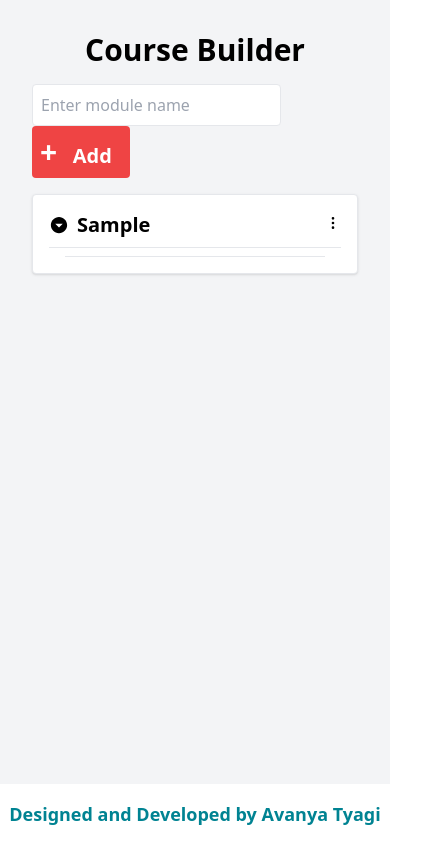
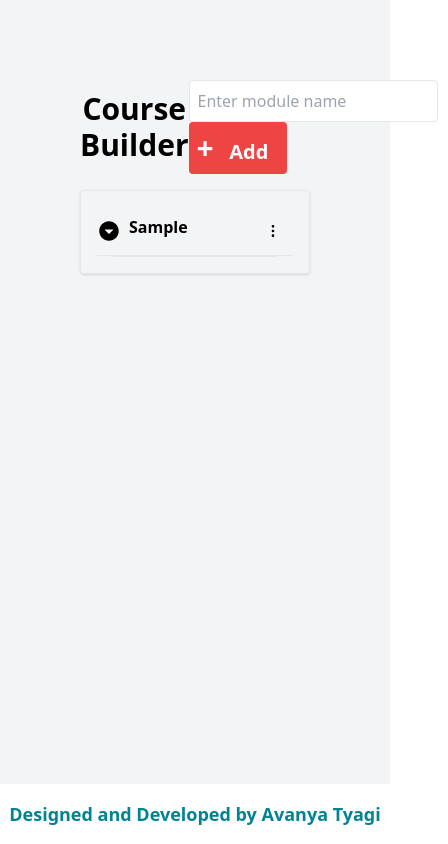
Before and after one commit to Nishant4coding/toddle-task, a React (Create React App) app: page / in a window 390 px wide. Both pictures are taken after typing "Sample" into the empty fields and a click on the button "+ Add". Shown: the whole page, 448 px wide, since content can reach past the window. Built offline with nearby package versions, Linux system fonts and the light colour scheme.

Commit message:
create drag n drop for modules

```diff
--- a/src/App.js
+++ b/src/App.js
@@ -1,8 +1,9 @@
-import React, { useState } from "react";
-import ModuleList from "./components/ModuleList";
-import ModuleForm from "./components/ModuleForm";
-import Footer from "./components/Foooter";
-import emptyBoxImage from "./Assets/box.png"; // Import the image
+import React, { useState } from 'react';
+import ModuleList from './components/ModuleList';
+import ModuleForm from './components/ModuleForm';
+import Footer from './components/Foooter';
+import emptyBoxImage from './Assets/box.png';
+import './App.css';
 
 const App = () => {
   const [modules, setModules] = useState([]);
@@ -109,41 +110,18 @@ const App = () => {
     setModules(newModules);
   };
 
-  const editResource = (moduleIndex, resourceId, newName) => {
-    const newModules = modules.map((module, i) =>
-      i === moduleIndex
-        ? {
-            ...module,
-            resources: module.resources.map((resource) =>
-              resource.id === resourceId
-                ? { ...resource, name: newName }
-                : resource
-            ),
-          }
-        : module
-    );
-    setModules(newModules);
-  };
-
-  const editLink = (moduleIndex, linkId, newName) => {
-    const newModules = modules.map((module, i) =>
-      i === moduleIndex
-        ? {
-            ...module,
-            links: module.links.map((link) =>
-              link.id === linkId ? { ...link, name: newName } : link
-            ),
-          }
-        : module
-    );
+  const moveModule = (dragIndex, hoverIndex) => {
+    const newModules = [...modules];
+    const [draggedModule] = newModules.splice(dragIndex, 1);
+    newModules.splice(hoverIndex, 0, draggedModule);
     setModules(newModules);
   };
 
   return (
     <main>
-    <div className="p-8 md:p-20 bg-gray-100 min-h-screen">
-      <div className="flex flex-col md:flex-row justify-between items-center">
-        <h1 className="text-3xl md:text-4xl font-bold mb-4 text-center md:text-left">
+      <div className="p-20 bg-gray-100 min-h-screen">
+        <div className="flex flex-row justify-between items-center">
+          <h1 className="text-3xl font-bold mb-4 text-center">
             Course Builder
           </h1>
           <ModuleForm addModule={addModule} />
@@ -152,7 +130,7 @@ const App = () => {
           {modules.length === 0 ? (
             <img src={emptyBoxImage} alt="Empty Box" />
           ) : (
-          <div className="w-full md:w-[50%]">
+            <div className="w-full md:w-2/3 lg:w-1/2">
               <ModuleList
                 modules={modules}
                 deleteModule={deleteModule}
@@ -165,8 +143,7 @@ const App = () => {
                 renameLink={renameLink}
                 moveResource={moveResource}
                 moveLink={moveLink}
-              editResource={editResource}
-              editLink={editLink}
+                moveModule={moveModule} // Pass moveModule function
               />
             </div>
           )}
@@ -174,7 +151,6 @@ const App = () => {
       </div>
       <Footer />
     </main>
-
   );
 };
 
--- a/src/components/DragDrop.js
+++ b/src/components/DragDrop.js
@@ -29,8 +29,8 @@ const DragAndDrop = ({
   return (
     <div>
       {resources.map((resource, index) => (
-        <div key={resource.id} className='flex flex-row justify-between items-center'>
-          <BsFileEarmarkPdf className="text-xl font-semibold mb-2 text-blue-500 " />
+        <div key={resource.id} className='flex flex-row-reverse justify-between items-center'>
+
           <DraggableItem
             id={resource.id}
             name={resource.name}
@@ -42,6 +42,7 @@ const DragAndDrop = ({
             onEdit={editResource}
             onDelete={deleteResource}
           />
+          <BsFileEarmarkPdf className="text-xl font-semibold mb-2 text-blue-500 " />
         </div>
       ))}
       <hr />
--- a/src/components/DraggableItem.js
+++ b/src/components/DraggableItem.js
@@ -46,6 +46,7 @@ const DraggableItem = ({ id, name, type, index, moveItem, onEdit, onDelete, file
       {name}
 
         <button onClick={() => setIsMenuOpen(!isMenuOpen)} className="focus:outline-none">
+
           <FiMoreVertical />
         </button>
         {isMenuOpen && (
--- a/src/components/ModuleList.js
+++ b/src/components/ModuleList.js
@@ -1,12 +1,39 @@
 import React, { useState } from 'react';
-import { DndProvider } from 'react-dnd';
+import { DndProvider, useDrag, useDrop } from 'react-dnd';
 import { HTML5Backend } from 'react-dnd-html5-backend';
-import { FiMoreVertical } from 'react-icons/fi';
-import { IoMdArrowDropdownCircle } from "react-icons/io";
-import { BsPlusSquare, BsLink, BsPencilSquare, BsTrash } from "react-icons/bs";
+import DragAndDrop from './DragDrop';
 import AddResourceModal from '../custom/R_Modal';
 import AddLinkModal from '../custom/L_Modal';
-import DragAndDrop from './DragDrop';
+import { FiMoreVertical } from 'react-icons/fi';
+import { IoMdArrowDropdownCircle } from 'react-icons/io';
+import { BsPlusSquare, BsLink, BsPencilSquare, BsTrash } from 'react-icons/bs';
+
+const ItemType = {
+  MODULE: 'module',
+};
+
+const DraggableModule = ({ module, index, moveModule, children }) => {
+  const [, ref] = useDrag({
+    type: ItemType.MODULE,
+    item: { index },
+  });
+
+  const [, drop] = useDrop({
+    accept: ItemType.MODULE,
+    hover: (draggedItem) => {
+      if (draggedItem.index !== index) {
+        moveModule(draggedItem.index, index);
+        draggedItem.index = index;
+      }
+    },
+  });
+
+  return (
+    <li ref={(node) => ref(drop(node))} className="p-4 border rounded shadow relative">
+      {children}
+    </li>
+  );
+};
 
 const ModuleList = ({
   modules,
@@ -20,6 +47,7 @@ const ModuleList = ({
   moveLink,
   editResource,
   editLink,
+  moveModule, // Accept moveModule as prop
 }) => {
   const [isResourceModalOpen, setResourceModalOpen] = useState(false);
   const [isLinkModalOpen, setLinkModalOpen] = useState(false);
@@ -46,12 +74,14 @@ const ModuleList = ({
       <div>
         <ul className="space-y-4">
           {modules.map((module, moduleIndex) => (
-            <li key={moduleIndex} className="p-4 border rounded shadow relative bg-white">
+            <DraggableModule key={moduleIndex} index={moduleIndex} moveModule={moveModule} module={module}>
               <div className="flex items-center justify-between">
-                <h2 className="text-xl font-semibold flex items-center">
-                  <IoMdArrowDropdownCircle className="mr-2" />
+                <h2 className="text-2xl font-semibold">
+                  <IoMdArrowDropdownCircle />
+                </h2>
+                <div className="flex-1 font-bold p-2 rounded mr-2 mb-2">
                   {module.name}
-                </h2>
+                </div>
                 <div className="relative">
                   <button
                     onClick={() => setIsMenuOpen(isMenuOpen === moduleIndex ? null : moduleIndex)}
@@ -60,7 +90,7 @@ const ModuleList = ({
                     <FiMoreVertical />
                   </button>
                   {isMenuOpen === moduleIndex && (
-                    <div className="absolute right-0 mt-2 w-48 bg-white border rounded shadow-md text-sm font-semibold z-10 p-2">
+                    <div className="absolute right-0 mt-2 w-60 bg-white border rounded shadow-md text-lg font-semibold z-10 p-2">
                       <button
                         onClick={() => openResourceModal(moduleIndex)}
                         className="block w-full text-left px-4 py-2 hover:bg-gray-200 flex items-center"
@@ -92,8 +122,8 @@ const ModuleList = ({
                   )}
                 </div>
               </div>
-              <hr className="my-2" />
-              <div className="pl-4 pr-4 md:pl-16 md:pr-16">
+              <hr />
+              <div className="pl-4 pr-4">
                 <DragAndDrop
                   resources={module.resources}
                   links={module.links}
@@ -105,7 +135,7 @@ const ModuleList = ({
                   deleteLink={(linkId) => deleteLink(moduleIndex, linkId)}
                 />
               </div>
-            </li>
+            </DraggableModule>
           ))}
         </ul>
         <AddResourceModal
```
Lines whose indentation alone changed are shown as unchanged.
